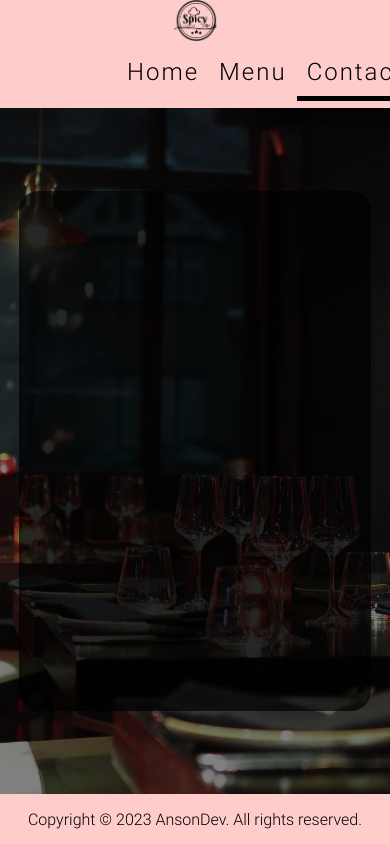
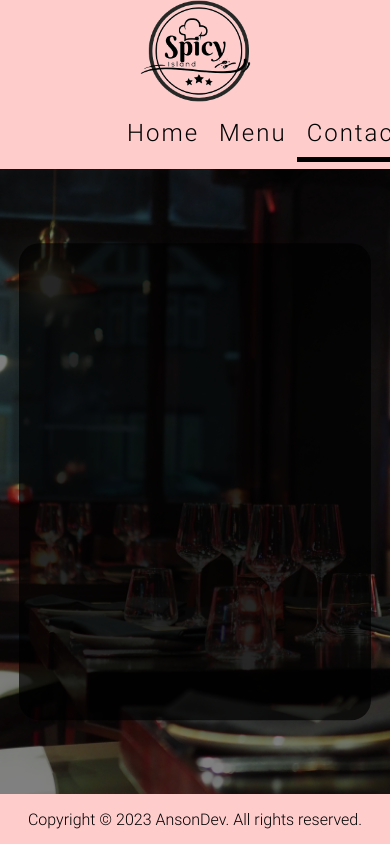
Before and after one commit to anson923/ResturantJS, a website built with webpack: page dist/index.html in a window 390 px wide. Both pictures are taken after a click on the item "Contact". Shown: the top 844 px of the page. Built offline with nearby package versions, Linux system fonts and the light colour scheme; files whose address does not match are found by name.

Commit message:
Added Init Contact Module

```diff
--- a/src/index.js
+++ b/src/index.js
@@ -1,5 +1,6 @@
-import {InitialWebsite,LoadHomeContent} from './module/initPage.js';
+import {InitialWebsite,InitHomeContent} from './module/initPage.js';
 import InitMenu from './module/menu';
+import InitContact from './module/contact.js';
 
 //Init Website
 InitialWebsite();
@@ -22,28 +23,26 @@ tabs.forEach(tab => {
     // add the "active" class to the clicked tab and content element
     tab.classList.add('active');
 
-
+    // reset floater class name
     const floater = document.querySelector('.floater');
     floater.innerHTML = ``;
     floater.className = 'floater';
 
+    // switch the content for the corresponding tab.
     switch(target){
-
       case '#home':
-        console.log('load home');
-        LoadHomeContent();
+        InitHomeContent();
         break;
 
       case '#menu':
-        console.log('load menu');
         floater.classList.add('menu');
         InitMenu();
         break;
 
       case '#contact':
-        console.log('load contact');
+        floater.classList.add('contact');
+        InitContact();
         break;
     }
-
   });
 });
--- /dev/null
+++ b/src/module/contact.js
@@ -0,0 +1,4 @@
+function InitContact() {
+  console.log('contact page');
+}
+export default InitContact;
--- a/src/module/initPage.js
+++ b/src/module/initPage.js
@@ -12,6 +12,6 @@ export function InitialWebsite() {
   loadFooter();
 }
 
-export function LoadHomeContent() {
+export function InitHomeContent() {
   loadHomeContent();
 }
--- a/src/styles/header.css
+++ b/src/styles/header.css
@@ -42,6 +42,11 @@ li a {
   max-width: 12%;
   height: auto;
 }
+@media (max-width:480px) {
+  .logoImage {
+    max-width: 30%;
+  }
+}
 
 .tab.active {
   border-bottom: 5px solid rgb(0, 0, 0);
```
